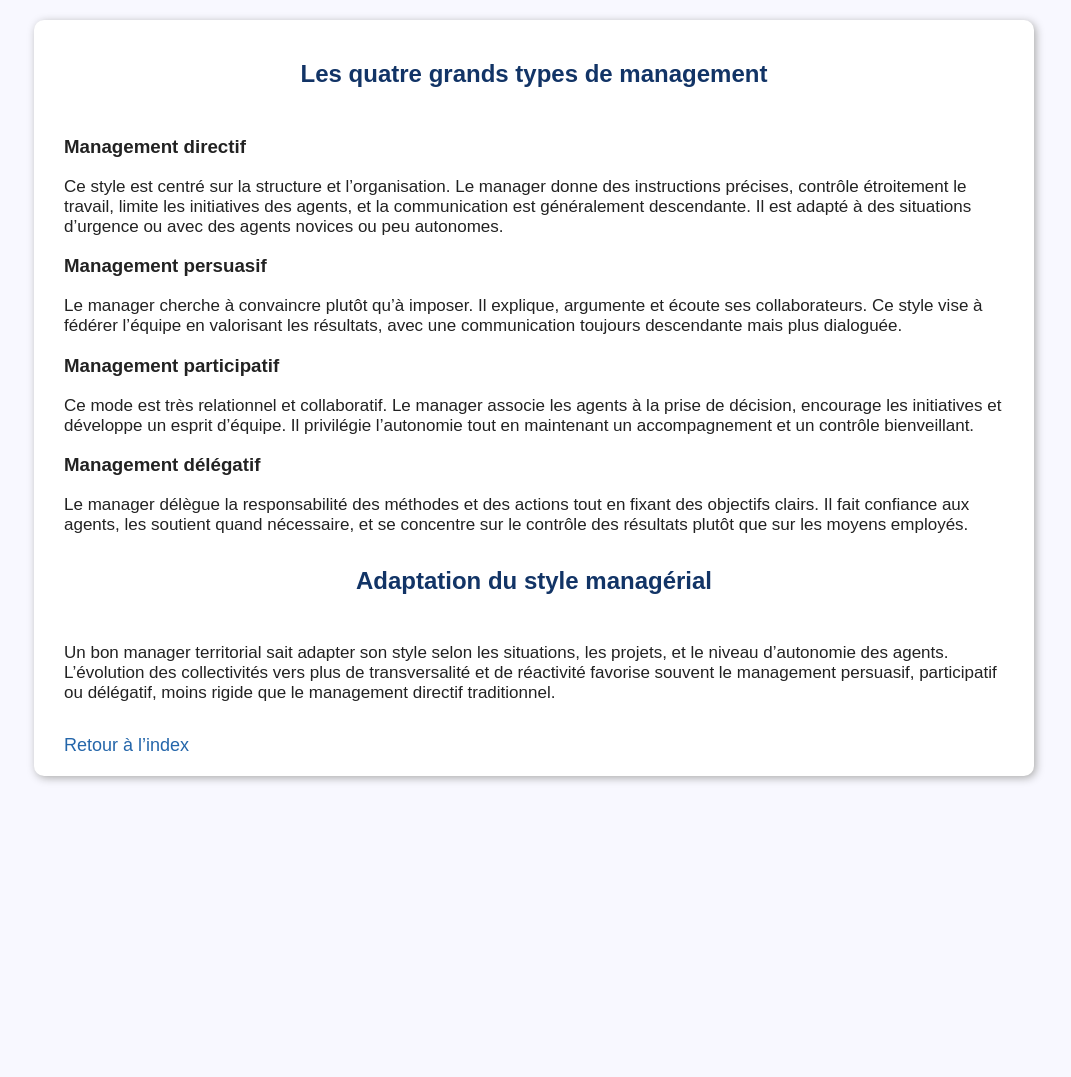
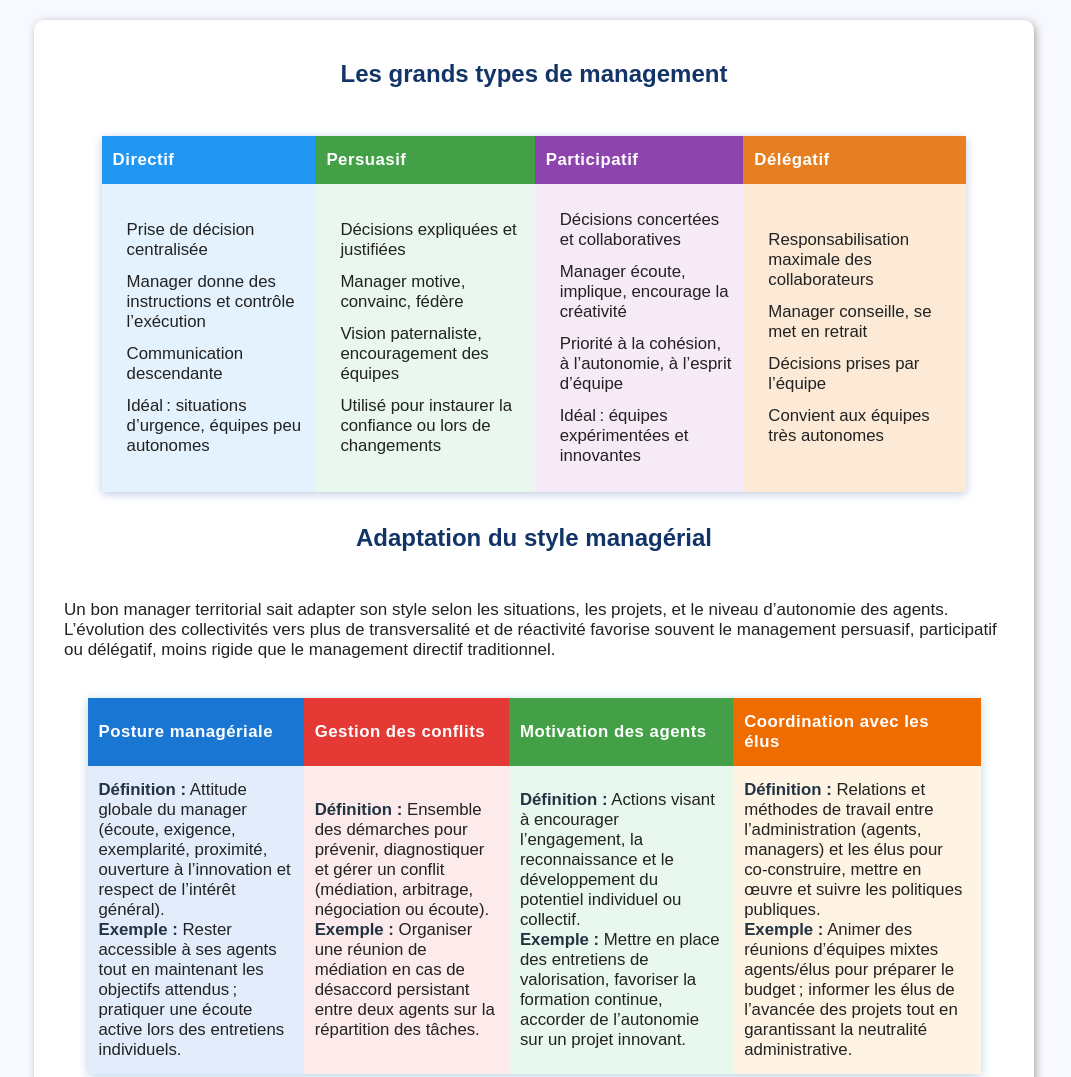
Before and after one commit to aurelieleger49-ops/oral-ingenieur-territorial, a plain HTML site: page theme-management.html in a window 1280 px wide. Shown: the top 1077 px of the page, without its empty margins (106-1177 px from the left). Before the commit the page ends 800 px from the top, so only its background shows below. Drawn offline with Linux system fonts and the light colour scheme.

Commit message:
Add files via upload

```diff
--- a/style.css
+++ b/style.css
@@ -231,3 +231,45 @@ table.fonctionnaire-statut {
   th, td { padding: 14px 10px; text-align: left; font-size: 1.06em; }
   ul { margin: 0 0 0 6px; padding: 0; }
   li { margin-bottom: 6px; }
+
+table.management-types {
+    width: 92%;
+    margin: 32px auto;
+    border-collapse: separate;
+    border-spacing: 0;
+    font-family: Arial, sans-serif;
+    background: #fff;
+    box-shadow: 0 2px 9px #bfcbe3;
+  }
+  th.type-dir     { background: #2196f3; color: #fff; }
+  th.type-pers    { background: #43a047; color: #fff; }
+  th.type-part    { background: #8e44ad; color: #fff; }
+  th.type-deleg   { background: #e67e22; color: #fff; }
+  td.type-dir     { background: #e3f2fd; }
+  td.type-pers    { background: #e9f7ef; }
+  td.type-part    { background: #f6eaf7; }
+  td.type-deleg   { background: #fcead6; }
+  th, td { padding: 14px 10px; text-align: left; font-size: 1.04em; }
+  ul { margin: 0 0 0 14px; padding: 0; }
+  li { margin-bottom: 6px; }
+
+table.manager-competences {
+    width: 95%;
+    margin: 38px auto;
+    border-collapse: separate;
+    border-spacing: 0;
+    font-family: Arial, sans-serif;
+    background: #fff;
+    box-shadow: 0 2px 10px #B6D5E3;
+  }
+  th.posture     { background: #1976d2; color: #fff; }
+  th.conflit     { background: #e53935; color: #fff; }
+  th.motivation  { background: #43a047; color: #fff; }
+  th.coord       { background: #ef6c00; color: #fff; }
+  td.posture     { background: #e3ecfa; }
+  td.conflit     { background: #fdeaea; }
+  td.motivation  { background: #e9f8ee; }
+  td.coord       { background: #fff4e3; }
+  th, td { padding: 14px 11px; text-align: left; font-size: 1.05em; }
+  .titre { font-weight: bold; color: #234; }
+  .ex { color: #4261a5; }
--- a/theme-management.html
+++ b/theme-management.html
@@ -8,27 +8,49 @@
 <body>
     <div id="theme-container">
         <section>
-		  <h2>Les quatre grands types de management</h2>
-
-		  <h3>Management directif</h3>
-		  <p>
-			Ce style est centré sur la structure et l’organisation. Le manager donne des instructions précises, contrôle étroitement le travail, limite les initiatives des agents, et la communication est généralement descendante. Il est adapté à des situations d’urgence ou avec des agents novices ou peu autonomes.
-		  </p>
-
-		  <h3>Management persuasif</h3>
-		  <p>
-			Le manager cherche à convaincre plutôt qu’à imposer. Il explique, argumente et écoute ses collaborateurs. Ce style vise à fédérer l’équipe en valorisant les résultats, avec une communication toujours descendante mais plus dialoguée.
-		  </p>
-
-		  <h3>Management participatif</h3>
-		  <p>
-			Ce mode est très relationnel et collaboratif. Le manager associe les agents à la prise de décision, encourage les initiatives et développe un esprit d’équipe. Il privilégie l’autonomie tout en maintenant un accompagnement et un contrôle bienveillant.
-		  </p>
-
-		  <h3>Management délégatif</h3>
-		  <p>
-			Le manager délègue la responsabilité des méthodes et des actions tout en fixant des objectifs clairs. Il fait confiance aux agents, les soutient quand nécessaire, et se concentre sur le contrôle des résultats plutôt que sur les moyens employés.
-		  </p>
+		  <h2>Les grands types de management</h2>
+		  <table class="management-types">
+			  <tr>
+				<th class="type-dir">Directif</th>
+				<th class="type-pers">Persuasif</th>
+				<th class="type-part">Participatif</th>
+				<th class="type-deleg">Délégatif</th>
+			  </tr>
+			  <tr>
+				<td class="type-dir">
+				  <ul>
+					<li>Prise de décision centralisée</li>
+					<li>Manager donne des instructions et contrôle l’exécution</li>
+					<li>Communication descendante</li>
+					<li>Idéal : situations d’urgence, équipes peu autonomes</li>
+				  </ul>
+				</td>
+				<td class="type-pers">
+				  <ul>
+					<li>Décisions expliquées et justifiées</li>
+					<li>Manager motive, convainc, fédère</li>
+					<li>Vision paternaliste, encouragement des équipes</li>
+					<li>Utilisé pour instaurer la confiance ou lors de changements</li>
+				  </ul>
+				</td>
+				<td class="type-part">
+				  <ul>
+					<li>Décisions concertées et collaboratives</li>
+					<li>Manager écoute, implique, encourage la créativité</li>
+					<li>Priorité à la cohésion, à l’autonomie, à l’esprit d’équipe</li>
+					<li>Idéal : équipes expérimentées et innovantes</li>
+				  </ul>
+				</td>
+				<td class="type-deleg">
+				  <ul>
+					<li>Responsabilisation maximale des collaborateurs</li>
+					<li>Manager conseille, se met en retrait</li>
+					<li>Décisions prises par l’équipe</li>
+					<li>Convient aux équipes très autonomes</li>
+				  </ul>
+				</td>
+			  </tr>
+			</table>
 		</section>
 
 		<section>
@@ -37,6 +59,34 @@
 			Un bon manager territorial sait adapter son style selon les situations, les projets, et le niveau d’autonomie des agents. L’évolution des collectivités vers plus de transversalité et de réactivité favorise souvent le management persuasif, participatif ou délégatif, moins rigide que le management directif traditionnel.
 		  </p>
 		</section>
+		<section>
+			<table class="manager-competences">
+			  <tr>
+				<th class="posture">Posture managériale</th>
+				<th class="conflit">Gestion des conflits</th>
+				<th class="motivation">Motivation des agents</th>
+				<th class="coord">Coordination avec les élus</th>
+			  </tr>
+			  <tr>
+				<td class="posture">
+				  <span class="titre">Définition :</span> Attitude globale du manager (écoute, exigence, exemplarité, proximité, ouverture à l’innovation et respect de l’intérêt général).
+				  <br><span class="titre">Exemple :</span> Rester accessible à ses agents tout en maintenant les objectifs attendus ; pratiquer une écoute active lors des entretiens individuels.
+				</td>
+				<td class="conflit">
+				  <span class="titre">Définition :</span> Ensemble des démarches pour prévenir, diagnostiquer et gérer un conflit (médiation, arbitrage, négociation ou écoute).
+				  <br><span class="titre">Exemple :</span> Organiser une réunion de médiation en cas de désaccord persistant entre deux agents sur la répartition des tâches.
+				</td>
+				<td class="motivation">
+				  <span class="titre">Définition :</span> Actions visant à encourager l’engagement, la reconnaissance et le développement du potentiel individuel ou collectif.
+				  <br><span class="titre">Exemple :</span> Mettre en place des entretiens de valorisation, favoriser la formation continue, accorder de l’autonomie sur un projet innovant.
+				</td>
+				<td class="coord">
+				  <span class="titre">Définition :</span> Relations et méthodes de travail entre l’administration (agents, managers) et les élus pour co-construire, mettre en œuvre et suivre les politiques publiques.
+				  <br><span class="titre">Exemple :</span> Animer des réunions d’équipes mixtes agents/élus pour préparer le budget ; informer les élus de l’avancée des projets tout en garantissant la neutralité administrative.
+				</td>
+			  </tr>
+			</table>
+		</section>
 	<a href="index.html">Retour à l’index</a>
     </div>
 </body>
```
